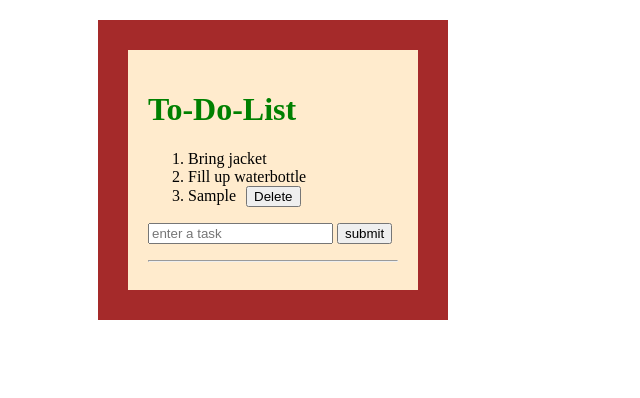
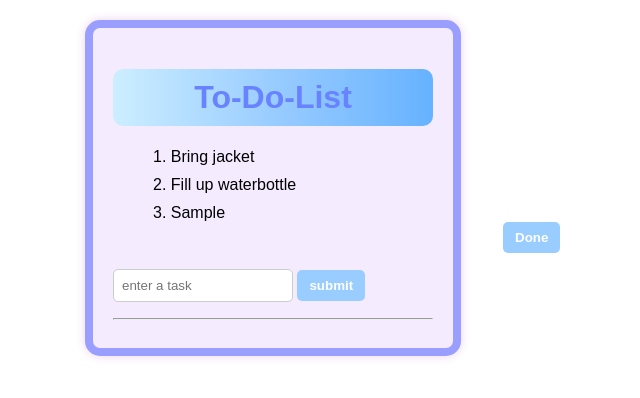
Before and after one commit to Hajira-Nadeem/To-Do-List, a plain HTML site: page Index.html in a window 1280 px wide. Both pictures are taken after typing "Sample" into the empty fields and a click on the button "submit". Shown: the whole page, without its empty margins (367-1007 px from the left). Drawn offline with Linux system fonts and the light colour scheme.

Commit message:
saving work when refreshed

```diff
--- a/Index.html
+++ b/Index.html
@@ -1,4 +1,5 @@
 <html>
+
 <head>
     <link rel="stylesheet" href="styles.css">
     <title>
@@ -7,38 +8,69 @@
 </head>
 
 <body>
-        <div class = "Top-Section">
+    <div class="Top-Section">
         <h1> To-Do-List</h1>
 
 
-        <ol id = "stuff_to_do">
+        <ol id="stuff_to_do">
             <li> Bring jacket </li>
             <li> Fill up waterbottle</li>
         </ol>
 
         <form>
-        <input id = "task-input" placeholder = "enter a task">
-        <button id = "submit"> submit </button>
+            <input id="task-input" placeholder="enter a task">
+            <button id="submit"> submit </button>
         </form>
         <hr>
     </div>
 
 
     <script>
-            document.getElementById('submit').addEventListener('click', function(e){
+        let tasks = [];
+
+        //when user loads page the data should persist
+        window.addEventListener("load", function () {
+            const saved = JSON.parse(localStorage.getItem("tasks"));
+
+            if (saved) {
+                tasks = saved;
+                saved.forEach(task => {
+                    const li = document.createElement("li");
+                    li.textContent = task
+                    //add delete button here if needed
+                    document.getElementById('stuff_to_do').appendChild(li)
+                });
+
+            }
+        });
+
+
+        //when user presses submit should create a new list item
+        document.getElementById('submit').addEventListener('click', function (e) {
             //adding a new item to list
             e.preventDefault();
             const input = document.getElementById('task-input');
-                const value = input.value.trim() ;
+            const value = input.value.trim();
+
+            if (value === "") {
+                return;
+            }
+
+            tasks.push(value)
+            localStorage.setItem("tasks", JSON.stringify(tasks)); //save array
+
+
             const newItem = document.createElement('li') //created the next number or bulletin point
-                newItem.innerText = value;
+            newItem.textContent = value;
             document.getElementById('stuff_to_do').appendChild(newItem)
-                input.value = ''
+            input.value = ""
+
+
 
             //removing item from list
             const deleteBtn = document.createElement('button')
-                deleteBtn.innerText = 'Delete';
-                deleteBtn.style.marginLeft = '10px'
+            deleteBtn.innerText = 'Done';
+            deleteBtn.style.marginLeft = '350px'
             deleteBtn.addEventListener('click', function(){
                     newItem.remove();
                 });
@@ -48,6 +80,11 @@
             //alert("value")
         })
 
+
+
+
+
+
     </script>
 </body>
 
--- a/styles.css
+++ b/styles.css
@@ -1,17 +1,50 @@
-h1{
-    color: Green ;
+/* Header styling */
+h1 {
+    background: linear-gradient(to right, #cceeff, #99ccff, #66b2ff); /* blue gradient */
+    color: rgb(105, 130, 255); /* pink text */
+    text-align: center;
+    padding: 10px;
+    border-radius: 10px;
+    font-family: Arial, sans-serif;
 }
 
-.grocery{
-    color: darkred;
-    font-style: italic;
-    font-size: x-large;
+/* To-Do box styling */
+.Top-Section {
+    background-color: #f5ebff; /* very light purple */
+    width: 320px;
+    border: 8px solid #999eff; /* light purple border */
+    padding: 20px;
+    margin: 20px auto;
+    border-radius: 15px;
+    box-shadow: 0 0 10px rgba(153, 42, 165, 0.2); /* soft purple shadow */
+    font-family: Arial, sans-serif;
 }
 
-.Bottom-Section, .Top-Section{
-    background-color: blanchedalmond;
-    width: 250px;
-    border: 30px solid brown;
-    padding: 20px;
-    margin: 20px auto; /* This centers it horizontally */
+/* Input styling */
+input {
+    padding: 8px;
+    border-radius: 5px;
+    border: 1px solid #ccc;
+    width: 180px;
 }
+
+/* Button styling */
+button {
+    padding: 8px 12px;
+    border: none;
+    border-radius: 5px;
+    background-color: #99ccff; /* soft blue */
+    color: white;
+    font-weight: bold;
+    cursor: pointer;
+}
+
+button:hover {
+    background-color: #66b2ff; /* slightly darker on hover */
+}
+
+/* List items */
+li {
+    margin-top: 10px;
+    list-style-position: inside;
+}
```
Lines whose indentation alone changed are shown as unchanged.
